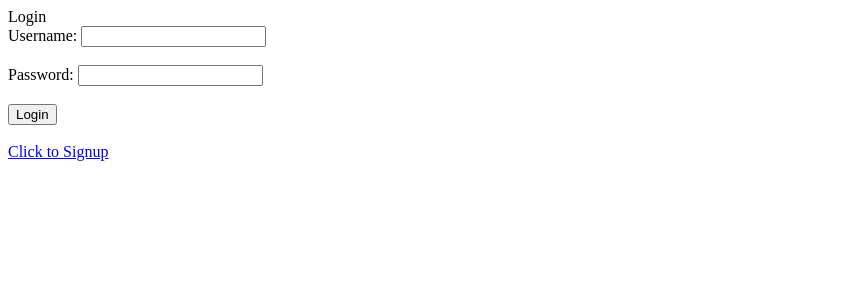
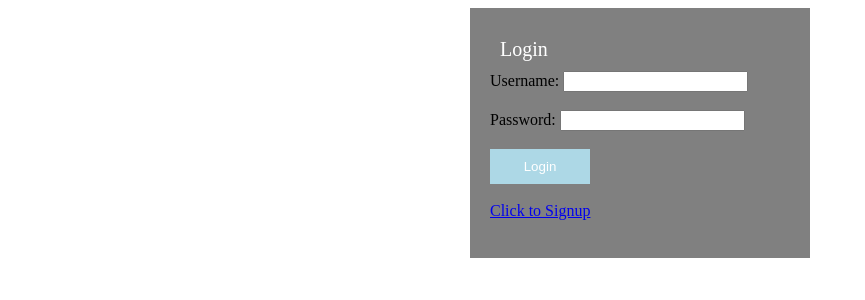
Before and after one commit to fabianstrandqvist/EITF06, a PHP site: page /login1.php in a window 1280 px wide. Shown: the top 300 px of the page, without its empty margins (0-865 px from the left). Run offline with PHP 8.4, Linux system fonts and the light colour scheme.

Commit message:
Brenna - added special character requirement to password and edited login/sign up pages

```diff
--- a/login1.php
+++ b/login1.php
@@ -49,20 +49,47 @@ if($_SERVER['REQUEST_METHOD'] == "POST")
     <title>Login</title>
 </head>
 <body>
-    <style>
-    </style>
+    <style type="text/css">
+
+	#text{
+
+		height: 25px;
+		border-radius: 5px;
+		padding: 4px;
+		border: solid thin #aaa;
+		width: 100%;
+	}
+
+	#button{
+
+		padding: 10px;
+		width: 100px;
+		color: white;
+		background-color: lightblue;
+		border: none;
+	}
+
+	#box{
+
+		background-color: grey;
+		margin: auto;
+		width: 300px;
+		padding: 20px;
+	}
+
+	</style>
 
     <div id="box">
         <form method="post">
-            <div>Login</div>
+            <div style="font-size: 20px;margin: 10px;color: white;">Login</div>
 
             <label for="fname">Username:</label>
             <input type="text" name="user_name" pattern="^[a-zA-Z0-9!@#$%^&*()_+]+$"><br><br>
 
             <label for="fname">Password:</label>
-            <input type="text" name="password" pattern="^[a-zA-Z0-9!@#$%^&*()_+]+$"><br><br>
+            <input type="password" name="password" pattern="^[a-zA-Z0-9!@#$%^&*()_+]+$"><br><br>
 
-            <input type="submit" value="Login"><br><br>
+            <input id="button" type="submit" value="Login"><br><br>
 
             <a href="signup1.php">Click to Signup</a><br><br>
 
```
Also changed, not shown: signup1.php (+6 -5 lines).
